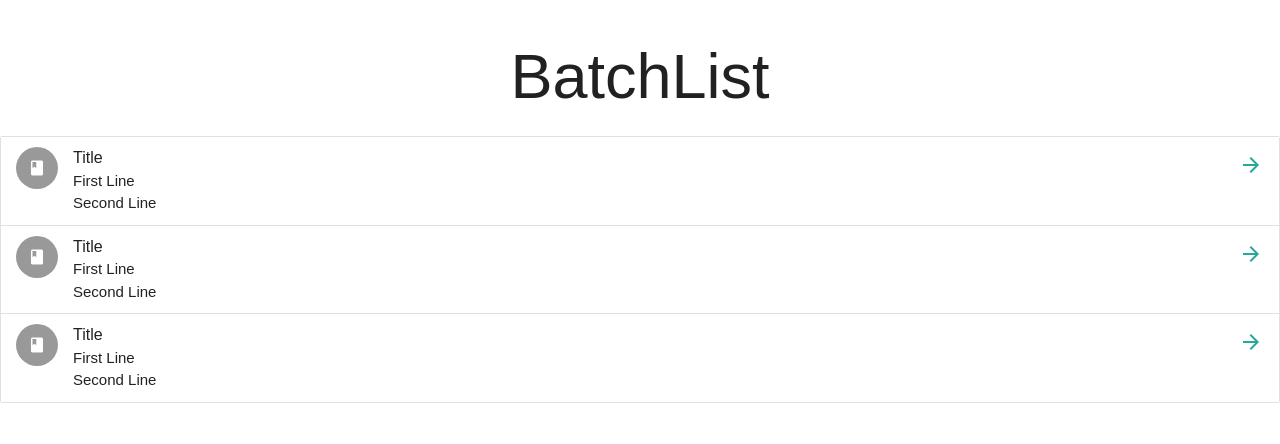
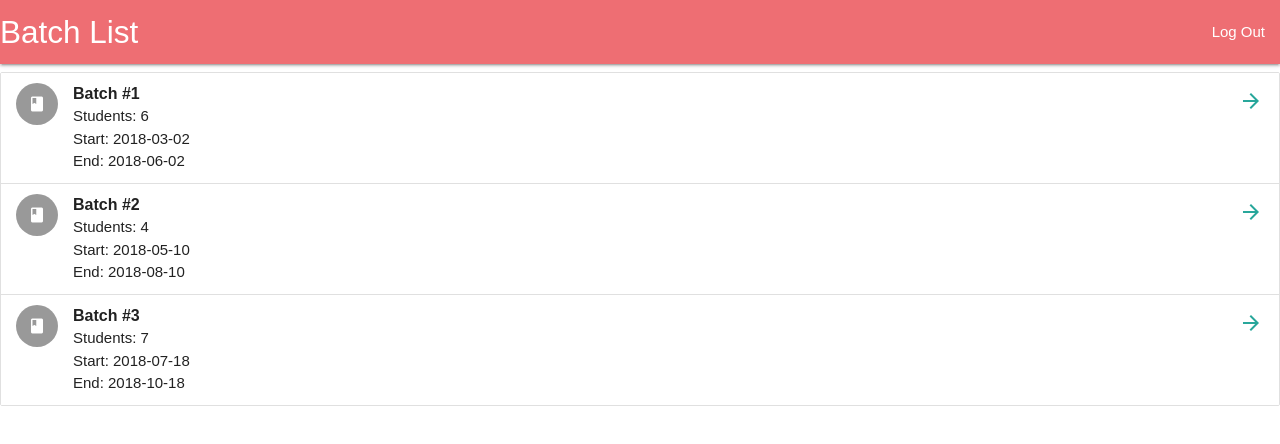
Before and after one commit to bportheine/Teachers_Evaluation_Front-End, a React (Create React App) app in the folder teacher_evalualtion_react/: page /batchlist in a window 1280 px wide. Shown: the top 444 px of the page. Built offline with nearby package versions, Linux system fonts and the light colour scheme.

Commit message:
makes batchList Dynamic to incoming data,adds navbar in places of title component

```diff
--- a/teacher_evalualtion_react/src/components/Title.js
+++ b/teacher_evalualtion_react/src/components/Title.js
@@ -8,7 +8,14 @@ class Title extends PureComponent {
 
   render() {
     return (
-      <h1>{ this.props.content }</h1>
+      <nav>
+      <div class="nav-wrapper">
+        <a href="#" class="brand-logo">{ this.props.content }</a>
+        <ul id="nav-mobile" class="right hide-on-med-and-down">
+          <li><a href="localhost:3000/login">Log Out</a></li>
+        </ul>
+      </div>
+      </nav>
     )
   }
 }
--- a/teacher_evalualtion_react/src/containers/Batch.js
+++ b/teacher_evalualtion_react/src/containers/Batch.js
@@ -1,6 +1,6 @@
 import React, { PureComponent } from 'react'
 import PropTypes from 'prop-types'
-import Title from '../components/Title'
+import Nav from '../components/Title'
 import RandomButton from '../components/RandomButton'
 import './Batch.css'
 
@@ -120,8 +120,8 @@ static PropTypes = {
 
   render() {
     return (
-      <div class="container">
-        <Title content="Batch" />
+      <div>
+        <Nav content="Batch #1"/>
         <RandomButton />
         {batch.students.map(s =>
             <div class="card">
--- a/teacher_evalualtion_react/src/containers/BatchList.css
+++ b/teacher_evalualtion_react/src/containers/BatchList.css
@@ -1,3 +1,3 @@
-a {
-  display: inline-inline-block;
+.title {
+  font-weight: bold;
 }
--- a/teacher_evalualtion_react/src/containers/BatchList.js
+++ b/teacher_evalualtion_react/src/containers/BatchList.js
@@ -1,8 +1,9 @@
 import React, { PureComponent } from 'react'
 import PropTypes from 'prop-types'
-import Title from '../components/Title'
+import Nav from '../components/Title'
+import './BatchList.css'
 
-const batch = {
+const batches = [{
   "id": 1,
   "start_date": "2018-03-02",
   "end_date": "2018-06-02",
@@ -32,7 +33,64 @@ const batch = {
    "name": "Amy",
    }
   ]
-}
+},
+{
+  "id": 2,
+  "start_date": "2018-05-10",
+  "end_date": "2018-08-10",
+  "students": [
+    {
+    "id": 1,
+    "name": "Joe",
+    },
+    {
+    "id": 2,
+    "name": "Dan",
+   },
+   {
+   "id": 3,
+   "name": "Ava",
+   },
+   {
+   "id": 4,
+   "name": "Ivy",
+   }
+  ]
+},
+{
+  "id": 3,
+  "start_date": "2018-07-18",
+  "end_date": "2018-10-18",
+  "students": [
+    {
+    "id": 1,
+    "name": "Joe",
+    },
+    {
+    "id": 2,
+    "name": "Dan",
+   },
+   {
+   "id": 3,
+   "name": "Ava",
+   },
+   {
+   "id": 4,
+   "name": "Ivy",
+   },
+   {
+   "id": 5,
+   "name": "Bob",
+   },
+   {
+   "id": 6,
+   "name": "Amy",
+ },
+ {
+ "id": 7,
+ "name": "Amy2",
+ }]
+}]
 
 class BatchList extends PureComponent {
 
@@ -49,32 +107,18 @@ static PropTypes = {
   render() {
     return (
       <div>
-        <Title content="BatchList" />
+        <Nav content="Batch List"/>
           <ul class="collection">
+          {batches.map(b =>
             <li class="collection-item avatar">
               <i class="material-icons circle">class</i>
-              <span class="title">Title</span>
-              <p>First Line <br/>
-                 Second Line
+              <span class="title">Batch #{b.id}</span>
+              <p>Students: {b.students.length} <br/>
+                 Start: {b.start_date}<br/>
+                 End: {b.end_date}
               </p>
               <a href="http://localhost:3000/batch" class="secondary-content"><i class="material-icons">arrow_forward</i></a>
-            </li>
-            <li class="collection-item avatar">
-              <i class="material-icons circle">class</i>
-              <span class="title">Title</span>
-              <p>First Line <br/>
-                 Second Line
-              </p>
-              <a href="http://localhost:3000/batch" class="secondary-content"><i class="material-icons">arrow_forward</i></a>
-            </li>
-            <li class="collection-item avatar">
-              <i class="material-icons circle">class</i>
-              <span class="title">Title</span>
-              <p>First Line <br/>
-                 Second Line
-              </p>
-              <a href="http://localhost:3000/batch" class="secondary-content"><i class="material-icons">arrow_forward</i></a>
-            </li>
+            </li>)}
           </ul>
       </div>
     )
```
